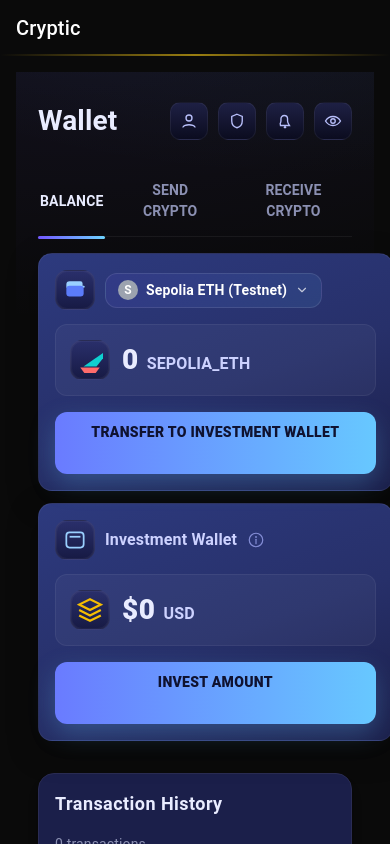
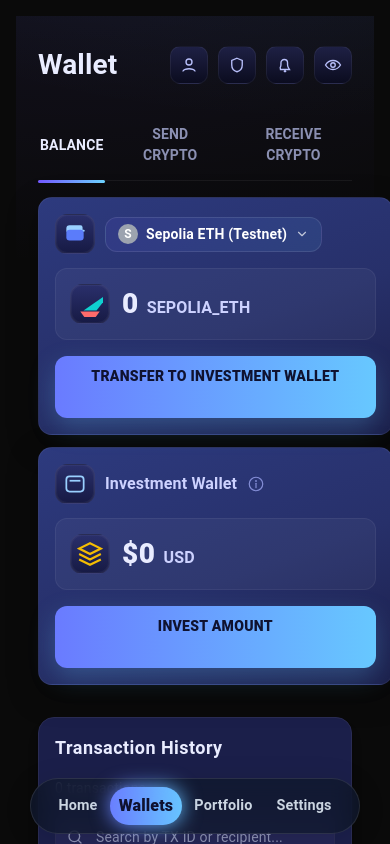
Before and after one commit to rk-roshan-kr/dao-treasury-dashboard, a React (Vite) app: page /app/wallets in a window 390 px wide. Shown: the top 844 px of the page. Built offline with nearby package versions, Linux system fonts and the light colour scheme.

Commit message:
FIXED RENDER  BUG

```diff
--- a/src/components/Layout/Layout.tsx
+++ b/src/components/Layout/Layout.tsx
@@ -1,5 +1,5 @@
 import { ReactNode } from 'react'
-import { AppBar, Box, Drawer, Toolbar, Typography, IconButton } from '@mui/material'
+import { AppBar, Box, Drawer, Toolbar, Typography, IconButton, CssBaseline, useMediaQuery, useTheme } from '@mui/material'
 import DashboardIcon from '@mui/icons-material/Dashboard'
 import AccountBalanceWalletIcon from '@mui/icons-material/AccountBalanceWallet'
 import PieChartIcon from '@mui/icons-material/PieChart'
@@ -7,9 +7,11 @@ import SettingsIcon from '@mui/icons-material/Settings'
 import TrendingUpIcon from '@mui/icons-material/TrendingUp'
 import ChevronLeftIcon from '@mui/icons-material/ChevronLeft'
 import ChevronRightIcon from '@mui/icons-material/ChevronRight'
-import { useState, useEffect } from 'react'
-import { NavLink, useLocation } from 'react-router-dom'
+import MenuIcon from '@mui/icons-material/Menu'
+import React, { useState, useEffect } from 'react'
+import { NavLink, useLocation, Outlet } from 'react-router-dom'
 import { motion, AnimatePresence } from 'framer-motion'
+import GooeyNav from '../common/GooeyNav'
 
 const drawerWidth = 260
 const collapsedDrawerWidth = 64
@@ -18,6 +20,10 @@ export default function Layout({ children }: { children: ReactNode }) {
   const [mobileOpen, setMobileOpen] = useState(false)
   const [collapsed, setCollapsed] = useState(false)
   const location = useLocation()
+
+  const handleDrawerToggle = () => {
+    setMobileOpen(!mobileOpen)
+  }
 
   // Auto-collapse sidebar when on investment-related routes
   useEffect(() => {
@@ -91,45 +97,29 @@ export default function Layout({ children }: { children: ReactNode }) {
   )
 
   const currentDrawerWidth = collapsed ? collapsedDrawerWidth : drawerWidth
+  const theme = useTheme();
+  const isMobile = useMediaQuery(theme.breakpoints.down('sm'));
+
+  const items = [
+    { label: "Home", href: "/app/overview" },
+    { label: "Wallets", href: "/app/wallets" },
+    { label: "Portfolio", href: "/app/portfolio" },
+    { label: "Settings", href: "/app/settings" },
+  ];
 
   return (
-    <Box sx={{ display: 'flex' }}>
-      <AppBar
-        position="sticky"
-        color="inherit"
-        elevation={0}
-        sx={{
-          borderBottom: (theme) => theme.palette.mode === 'dark' ? 'none' : `1px solid ${theme.palette.divider}`,
-          bgcolor: 'background.default',
-          transition: 'background-color .3s ease, color .3s ease, border-color .3s ease',
-          position: 'relative',
-          overflow: 'hidden',
-          '&:after': (theme) => theme.palette.mode === 'dark'
-            ? {
-                content: '""',
-                position: 'absolute',
-                left: 0,
-                right: 0,
-                bottom: 0,
-                height: 2,
-                pointerEvents: 'none',
-                background: 'linear-gradient(90deg, rgba(250,204,21,0.0) 0%, rgba(250,204,21,0.6) 50%, rgba(250,204,21,0.0) 100%)'
-              }
-            : { content: '""', display: 'none' }
-        }}
-      >
-        <Toolbar>
-          <Typography variant="h6" noWrap component="div" className="text-white">
-            Cryptic
-          </Typography>
-          <Box sx={{ flexGrow: 1 }} />
-        </Toolbar>
-      </AppBar>
+    <Box sx={{ display: 'flex', height: '100vh' }}>
+      <CssBaseline />
+      {isMobile ? (
+        <GooeyNav items={items} initialActiveIndex={items.findIndex(item => item.href === location.pathname)} />
+      ) : (
+        <>
+
           <Box component="nav" sx={{ width: { sm: currentDrawerWidth }, flexShrink: { sm: 0 }, position: 'fixed', height: '100vh', zIndex: (theme) => theme.zIndex.appBar - 1 }} aria-label="mailbox folders">
             <Drawer
               variant="temporary"
               open={mobileOpen}
-          onClose={() => setMobileOpen(false)}
+              onClose={handleDrawerToggle}
               ModalProps={{ keepMounted: true }}
               sx={{
                 display: { xs: 'block', sm: 'none' },
@@ -150,7 +140,7 @@ export default function Layout({ children }: { children: ReactNode }) {
               sx={{
                 display: { xs: 'none', sm: 'block' },
                 '& .MuiDrawer-paper': {
-              boxSizing: 'border-box',
+                  boxSizing: 'border-sizing',
                   width: currentDrawerWidth,
                   borderRight: 'none',
                   backgroundColor: 'transparent',
@@ -163,16 +153,20 @@ export default function Layout({ children }: { children: ReactNode }) {
               {drawer}
             </Drawer>
           </Box>
+        </>
+      )}
       <Box
         component="main"
         sx={{
           flexGrow: 1,
           p: { xs: 2, md: 4 },
           minWidth: 0,
-          ml: { sm: `${currentDrawerWidth}px` },
-          transition: 'margin-left 0.3s ease'
+          ml: { sm: isMobile ? 0 : `${currentDrawerWidth}px` }, // Adjust margin for mobile
+          transition: 'margin-left 0.3s ease',
+          pb: isMobile ? '70px' : '0', // Add padding for mobile nav
         }}
       >
+        <Toolbar sx={{ display: isMobile ? 'none' : 'block' }} /> {/* Hide toolbar on mobile */}
         <motion.div
           initial={{ opacity: 0, y: 20 }}
           animate={{ opacity: 1, y: 0 }}
@@ -182,5 +176,5 @@ export default function Layout({ children }: { children: ReactNode }) {
         </motion.div>
       </Box>
     </Box>
-  )
+  );
 }
--- /dev/null
+++ b/src/components/common/GooeyNav.css
@@ -0,0 +1,144 @@
+.gooey-nav-container {
+  position: fixed;
+  bottom: 0;
+  left: 0;
+  right: 0;
+  display: flex;
+  justify-content: center;
+  padding: 10px 0;
+  z-index: 1000;
+  background: transparent;
+}
+
+.gooey-nav-container nav {
+  background: rgba(15, 23, 42, 0.7);
+  backdrop-filter: blur(10px);
+  border-radius: 50px;
+  padding: 10px 20px;
+  box-shadow: 0 4px 30px rgba(0, 0, 0, 0.1);
+  border: 1px solid rgba(255, 255, 255, 0.1);
+}
+
+.gooey-nav-container ul {
+  display: flex;
+  list-style: none;
+  margin: 0;
+  padding: 0;
+  position: relative;
+}
+
+.gooey-nav-container li {
+  position: relative;
+  z-index: 2;
+}
+
+.gooey-nav-container a {
+  color: #cbd5e1;
+  text-decoration: none;
+  padding: 10px 15px;
+  display: block;
+  font-weight: 600;
+  transition: color 0.3s ease;
+}
+
+.gooey-nav-container a:hover {
+  color: #fff;
+}
+
+.gooey-nav-container li.active a {
+  color: #fff;
+}
+
+.gooey-nav-container .effect {
+  position: absolute;
+  top: 0;
+  left: 0;
+  width: 0;
+  height: 0;
+  border-radius: 50px;
+  background: linear-gradient(90deg, #6a7bff, #67c8ff);
+  transition: all 0.3s ease;
+  z-index: 1;
+}
+
+.gooey-nav-container .effect.text {
+  background: none;
+  color: #0f1230;
+  font-weight: 900;
+  display: flex;
+  align-items: center;
+  justify-content: center;
+  pointer-events: none;
+  opacity: 0;
+  transition: opacity 0.3s ease;
+}
+
+.gooey-nav-container .effect.text.active {
+  opacity: 1;
+}
+
+.gooey-nav-container .particle {
+  position: absolute;
+  width: 10px;
+  height: 10px;
+  border-radius: 50%;
+  background: var(--color);
+  opacity: 0;
+  animation: particle-anim var(--time) ease-out forwards;
+  transform: translate(var(--start-x), var(--start-y)) scale(var(--scale)) rotate(var(--rotate));
+}
+
+.gooey-nav-container .particle .point {
+  width: 100%;
+  height: 100%;
+  border-radius: 50%;
+  background: inherit;
+}
+
+@keyframes particle-anim {
+  0% {
+    opacity: 1;
+    transform: translate(var(--start-x), var(--start-y)) scale(var(--scale)) rotate(var(--rotate));
+  }
+  100% {
+    opacity: 0;
+    transform: translate(var(--end-x), var(--end-y)) scale(0) rotate(var(--rotate));
+  }
+}
+
+/* Colors for particles */
+.gooey-nav-container .effect.filter {
+  filter: url(#gooey);
+}
+
+.gooey-nav-container .effect.filter::before {
+  content: '';
+  position: absolute;
+  top: 0;
+  left: 0;
+  width: 100%;
+  height: 100%;
+  border-radius: 50px;
+  background: linear-gradient(90deg, #6a7bff, #67c8ff);
+  filter: blur(10px);
+  z-index: -1;
+}
+
+/* SVG filter for gooey effect */
+.gooey-nav-container svg {
+  position: absolute;
+  top: -9999px;
+  left: -9999px;
+}
+
+/* Media queries for responsiveness */
+@media (max-width: 768px) {
+  .gooey-nav-container nav {
+    padding: 8px 15px;
+  }
+
+  .gooey-nav-container a {
+    padding: 8px 12px;
+    font-size: 0.9em;
+  }
+}
--- /dev/null
+++ b/src/components/common/GooeyNav.tsx
@@ -0,0 +1,183 @@
+import { useRef, useEffect, useState } from 'react';
+import './GooeyNav.css';
+
+interface NavItem {
+  label: string;
+  href: string;
+}
+
+interface GooeyNavProps {
+  items: NavItem[];
+  animationTime?: number;
+  particleCount?: number;
+  particleDistances?: [number, number];
+  particleR?: number;
+  timeVariance?: number;
+  colors?: number[];
+  initialActiveIndex?: number;
+}
+
+const GooeyNav = ({
+  items,
+  animationTime = 600,
+  particleCount = 15,
+  particleDistances = [90, 10],
+  particleR = 100,
+  timeVariance = 300,
+  colors = [1, 2, 3, 1, 2, 3, 1, 4],
+  initialActiveIndex = 0
+}: GooeyNavProps) => {
+  const containerRef = useRef<HTMLDivElement>(null);
+  const navRef = useRef<HTMLUListElement>(null);
+  const filterRef = useRef<HTMLSpanElement>(null);
+  const textRef = useRef<HTMLSpanElement>(null);
+  const [activeIndex, setActiveIndex] = useState(initialActiveIndex);
+
+  const noise = (n = 1) => n / 2 - Math.random() * n;
+
+  const getXY = (distance: number, pointIndex: number, totalPoints: number) => {
+    const angle = ((360 + noise(8)) / totalPoints) * pointIndex * (Math.PI / 180);
+    return [distance * Math.cos(angle), distance * Math.sin(angle)];
+  };
+
+  const createParticle = (i: number, t: number, d: [number, number], r: number) => {
+    let rotate = noise(r / 10);
+    return {
+      start: getXY(d[0], particleCount - i, particleCount),
+      end: getXY(d[1] + noise(7), particleCount - i, particleCount),
+      time: t,
+      scale: 1 + noise(0.2),
+      color: colors[Math.floor(Math.random() * colors.length)],
+      rotate: rotate > 0 ? (rotate + r / 20) * 10 : (rotate - r / 20) * 10
+    };
+  };
+
+  const makeParticles = (element: HTMLElement) => {
+    const d = particleDistances;
+    const r = particleR;
+    const bubbleTime = animationTime * 2 + timeVariance;
+    element.style.setProperty('--time', `${bubbleTime}ms`);
+
+    for (let i = 0; i < particleCount; i++) {
+      const t = animationTime * 2 + noise(timeVariance * 2);
+      const p = createParticle(i, t, d, r);
+      element.classList.remove('active');
+
+      setTimeout(() => {
+        const particle = document.createElement('span');
+        const point = document.createElement('span');
+        particle.classList.add('particle');
+        particle.style.setProperty('--start-x', `${p.start[0]}px`);
+        particle.style.setProperty('--start-y', `${p.start[1]}px`);
+        particle.style.setProperty('--end-x', `${p.end[0]}px`);
+        particle.style.setProperty('--end-y', `${p.end[1]}px`);
+        particle.style.setProperty('--time', `${p.time}ms`);
+        particle.style.setProperty('--scale', `${p.scale}`);
+        particle.style.setProperty('--color', `var(--color-${p.color}, white)`);
+        particle.style.setProperty('--rotate', `${p.rotate}deg`);
+
+        point.classList.add('point');
+        particle.appendChild(point);
+        element.appendChild(particle);
+        requestAnimationFrame(() => {
+          element.classList.add('active');
+        });
+        setTimeout(() => {
+          try {
+            element.removeChild(particle);
+          } catch {
+            // Do nothing
+          }
+        }, t);
+      }, 30);
+    }
+  };
+
+  const updateEffectPosition = (element: HTMLElement) => {
+    if (!containerRef.current || !filterRef.current || !textRef.current) return;
+    const containerRect = containerRef.current.getBoundingClientRect();
+    const pos = element.getBoundingClientRect();
+
+    const styles = {
+      left: `${pos.x - containerRect.x}px`,
+      top: `${pos.y - containerRect.y}px`,
+      width: `${pos.width}px`,
+      height: `${pos.height}px`
+    };
+    Object.assign(filterRef.current.style, styles);
+    Object.assign(textRef.current.style, styles);
+    textRef.current.innerText = element.innerText;
+  };
+
+  const handleClick = (element: HTMLElement, index: number) => {
+    if (activeIndex === index) return;
+
+    setActiveIndex(index);
+    updateEffectPosition(element);
+
+    if (filterRef.current) {
+      const particles = filterRef.current.querySelectorAll('.particle');
+      particles.forEach(p => filterRef.current?.removeChild(p));
+    }
+
+    if (textRef.current) {
+      textRef.current.classList.remove('active');
+
+      void textRef.current.offsetWidth;
+      textRef.current.classList.add('active');
+    }
+
+    if (filterRef.current) {
+      makeParticles(filterRef.current);
+    }
+  };
+
+  const handleKeyDown = (e: React.KeyboardEvent<HTMLAnchorElement>, index: number) => {
+    if (e.key === 'Enter' || e.key === ' ') {
+      e.preventDefault();
+      const liEl = e.currentTarget.parentElement as HTMLLIElement;
+      if (liEl) {
+        handleClick(liEl, index);
+      }
+    }
+  };
+
+  useEffect(() => {
+    if (!navRef.current || !containerRef.current) return;
+    const activeLi = navRef.current.querySelectorAll('li')[activeIndex];
+    if (activeLi) {
+      updateEffectPosition(activeLi);
+      textRef.current?.classList.add('active');
+    }
+
+    const resizeObserver = new ResizeObserver(() => {
+      const currentActiveLi = navRef.current?.querySelectorAll('li')[activeIndex];
+      if (currentActiveLi) {
+        updateEffectPosition(currentActiveLi);
+      }
+    });
+
+    resizeObserver.observe(containerRef.current);
+    return () => resizeObserver.disconnect();
+  }, [activeIndex]);
+
+  return (
+    <div className="gooey-nav-container" ref={containerRef}>
+      <nav>
+        <ul ref={navRef}>
+          {items.map((item, index) => (
+            <li key={index} className={activeIndex === index ? 'active' : ''}>
+              <a href={item.href} onClick={e => handleClick(e.currentTarget.parentElement as HTMLLIElement, index)} onKeyDown={e => handleKeyDown(e, index)}>
+                {item.label}
+              </a>
+            </li>
+          ))}
+        </ul>
+      </nav>
+      <span className="effect filter" ref={filterRef} />
+      <span className="effect text" ref={textRef} />
+    </div>
+  );
+};
+
+export default GooeyNav;
```
Lines whose indentation alone changed are shown as unchanged.
